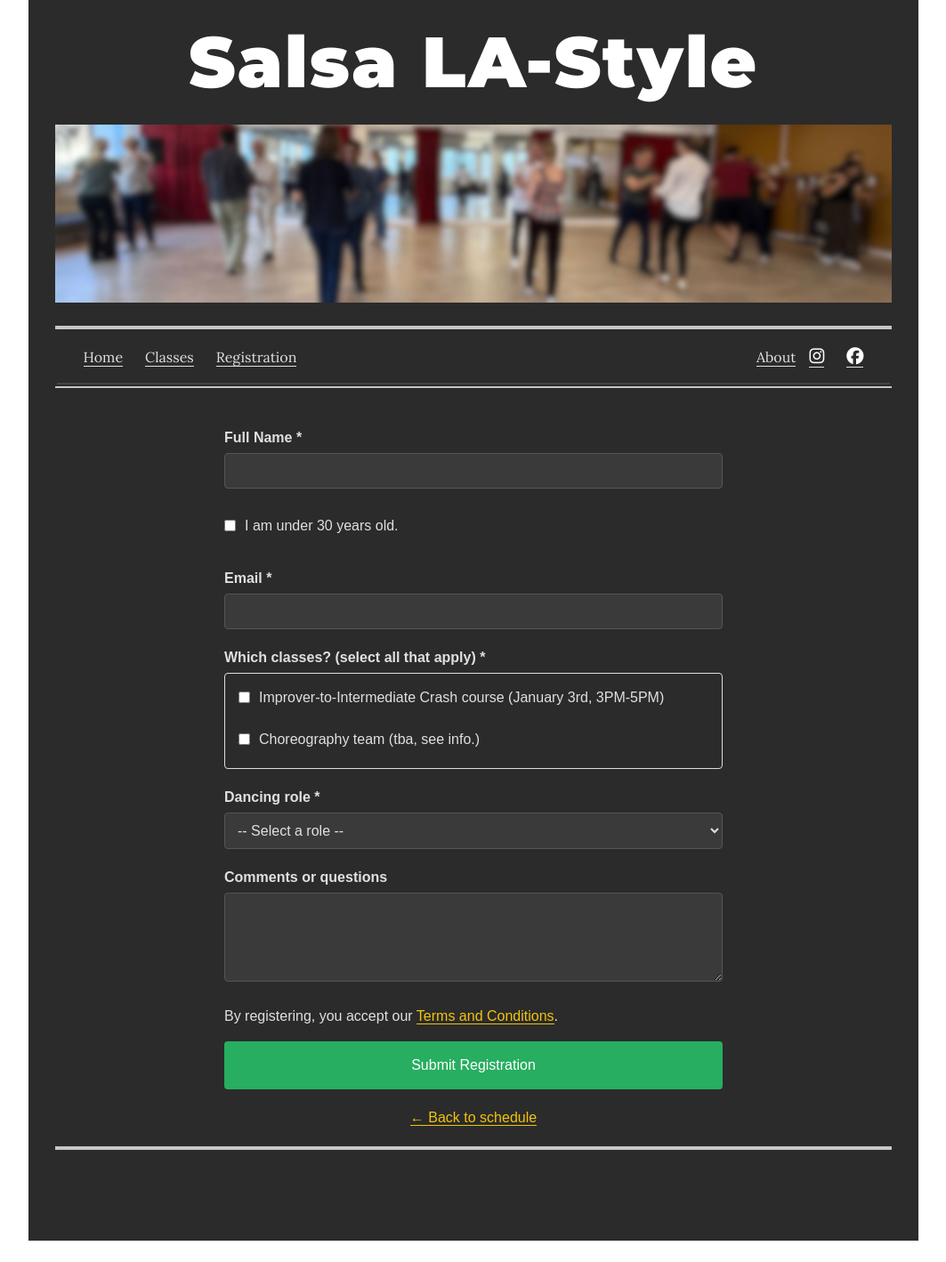
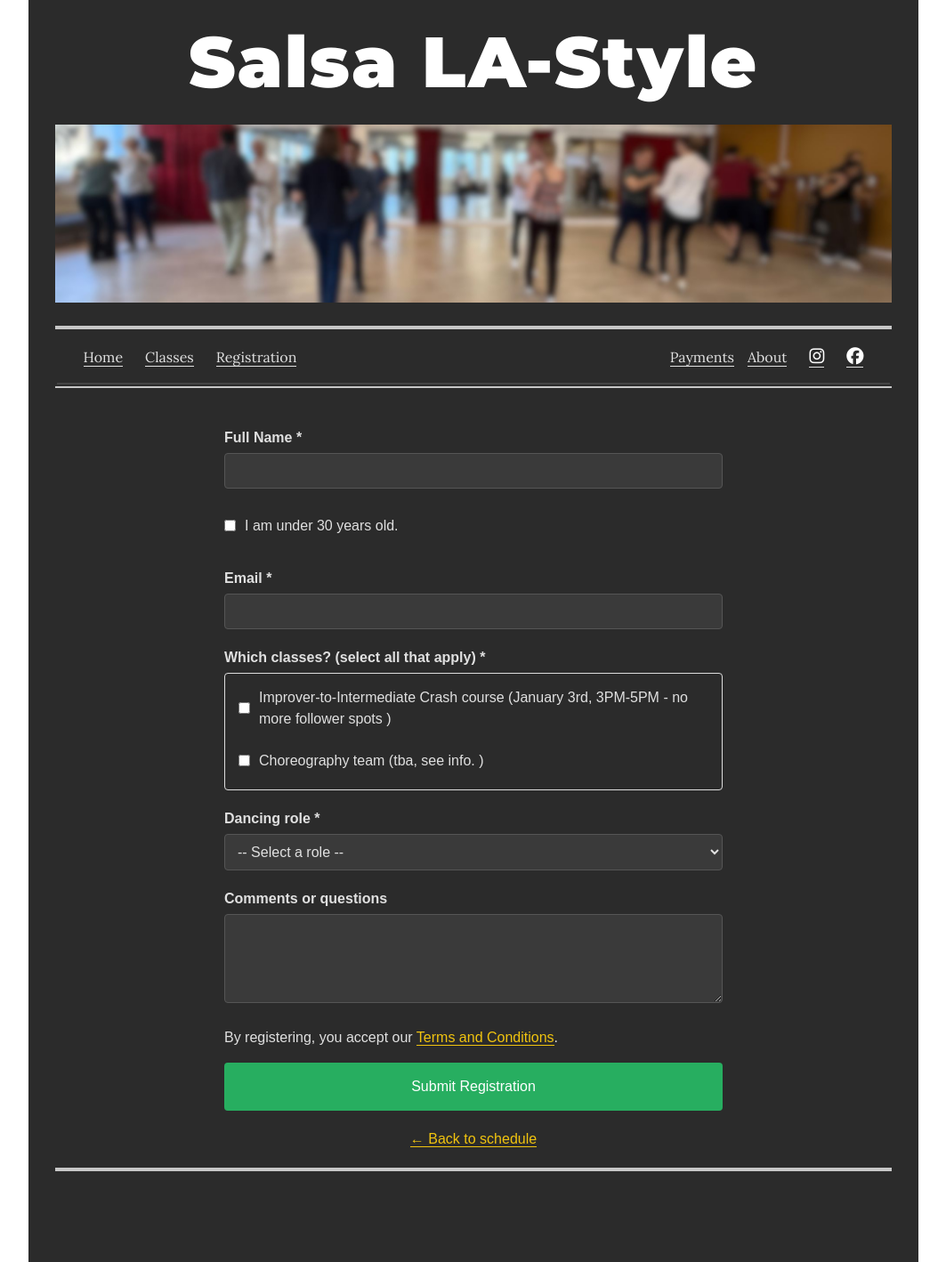
Before and after one commit to sdarougheh/salsalastyle, a Jekyll site: the page built from registration_workshop.md, in a window 1280 px wide. Shown: the whole page at 89% size, without its empty margins (108-1171 px from the left). Built offline with Jekyll 4.4.1, drawn with Linux system fonts in a browser that asks for light colours; comment, search, counter and statistics services are not loaded; before the commit the page ends 1394 px from its top, so only the background shows below that.

Commit message:
payments

```diff
--- a/_data/workshops.yml
+++ b/_data/workshops.yml
@@ -8,6 +8,7 @@
   date: "January 3rd, 3PM-5PM"
   level: "improver"
   url: "https://fb.me/e/1Uld49Ronf"
+  note: "no more follower spots"
 - title: "Choreography team"
   date: "tba, see info."
   level: "advanced"
--- a/_includes/icon-links.html
+++ b/_includes/icon-links.html
@@ -6,6 +6,7 @@
 <!--<li class="icon-link-item"><a href="/cv"{% if page.url == "/cv.html" %} class="link-active"{% endif %} >CV</a></li>-->
   <li class="icon-link-item"><a href="/classes"{% if page.url == "/classes.html" %} class="link-active"{% endif %}>Classes</a></li>
   <li class="icon-link-item"><a href="/registration"{% if page.url == "/registration.html" %} class="link-active"{% endif %}>Registration</a></li>
+  <li class="icon-link-item"><a href="/payments"{% if page.url == "/payments.html" %} class="link-active"{% endif %}>Payments</a></li>
   <li class="icon-link-item"><a href="/about"{% if page.url == "/about.html" %} class="link-active"{% endif %}>About</a></li>
 <li class="icon-link-item">
 <a href="https://instagram.com/salsalastyle" target="_blank" class="social-link">
--- a/registration_workshop.md
+++ b/registration_workshop.md
@@ -117,7 +117,9 @@ document.addEventListener('DOMContentLoaded', function() {
 
 
   {% for workshop in site.data.workshops %}
-                <label><input type="checkbox" name="class" value="{{ workshop.title}}"> {{ workshop.title}} ({{ workshop.date}})</label>
+                <label><input type="checkbox" name="class" value="{{ workshop.title}}"> {{ workshop.title}} ({{ workshop.date}}
+                {% if workshop.note %} - {{ workshop.note }}{% endif %}
+                )</label>
   {% endfor %}
 
             </div>
```
Also changed, not shown: payments.md (added, +9 -0 lines).
